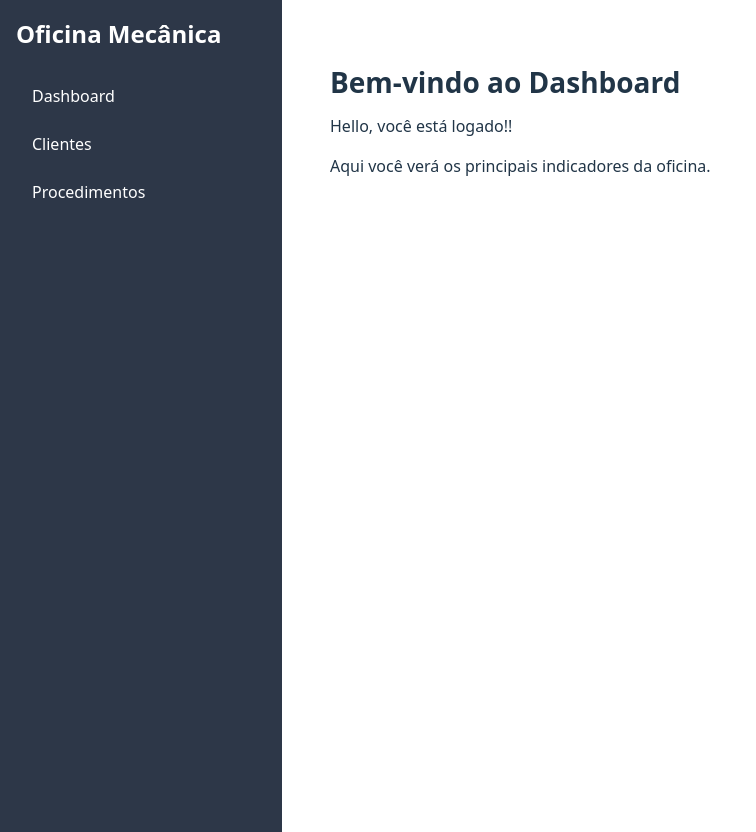
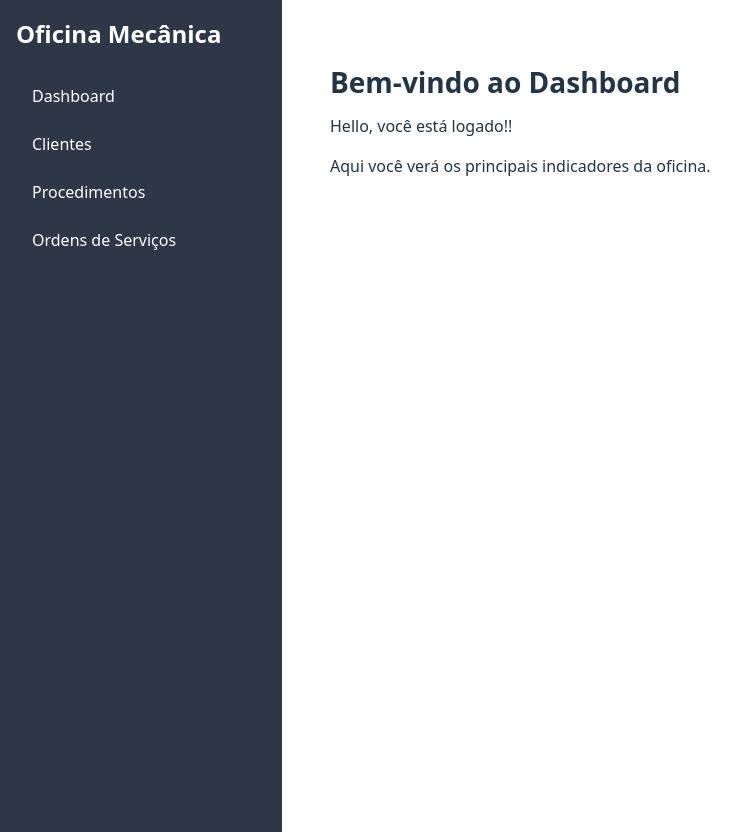
Before and after one commit to eng-softw4re/oficina-mecanica, a React (Vite) app in the folder front-end/: page / in a window 1280 px wide. Shown: the whole page, without its empty margins (0-756 px from the left). Built offline with nearby package versions, Linux system fonts and the light colour scheme.

Commit message:
feat: add no sidebar link para page de ordens de serviços

```diff
--- a/front-end/src/components/Sidebar.jsx
+++ b/front-end/src/components/Sidebar.jsx
@@ -61,6 +61,11 @@ function Sidebar() {
               Procedimentos
             </Link>
           </li>
+          <li style={navItemStyles}>
+            <Link to="/ordem-de-servicos" style={navLinkStyles}>
+              Ordens de Serviços
+            </Link>
+          </li>
         </ul>
       </nav>
     </div>
```
